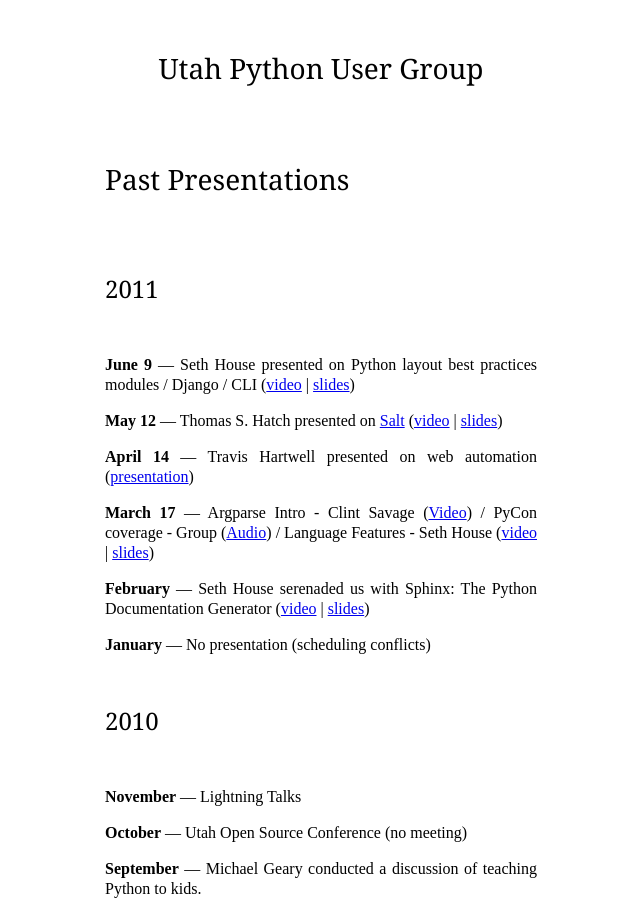
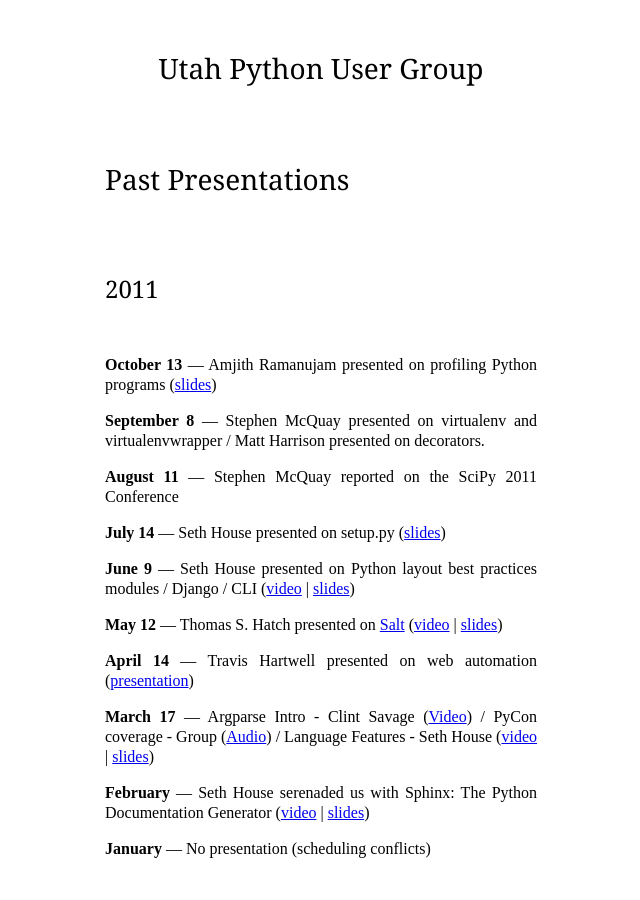
Before and after one commit to utahpython/utahpython.github.com, a Jekyll site: the page built from presentations.markdown, in a window 1280 px wide and 900 px high. Shown: the whole window, without its empty margins (283-923 px from the left). Built offline with Jekyll 4.4.1, drawn with Linux system fonts in a browser that asks for light colours; some web fonts are replaced.

Commit message:
Added the last few months of presentations -- doh

```diff
--- a/presentations.markdown
+++ b/presentations.markdown
@@ -8,6 +8,19 @@
 
 2011
 ----
+
+**October 13** — Amjith Ramanujam presented on profiling Python programs ([slides][profiling1])
+
+[profiling1]: https://github.com/amjith/User-Group-Presentations/tree/master/profiling
+
+**September 8** — Stephen McQuay presented on virtualenv and virtualenvwrapper
+/ Matt Harrison presented on decorators.
+
+**August 11** — Stephen McQuay reported on the SciPy 2011 Conference
+
+**July 14** — Seth House presented on setup.py ([slides][setuppy1])
+
+[setuppy1]: https://github.com/whiteinge/presentations/tree/master/upyug_2011-07-11_setup.py
 
 **June 9** — Seth House presented on Python layout best practices modules /
 Django / CLI ([video][slayout1] | [slides][slayout2])
```
